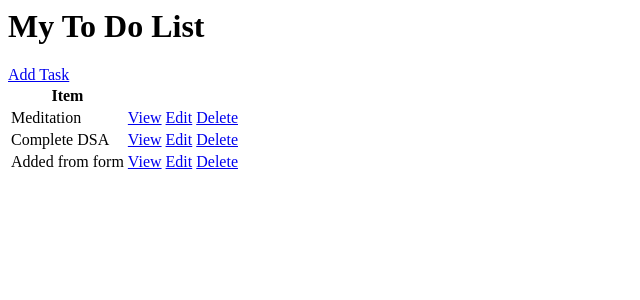
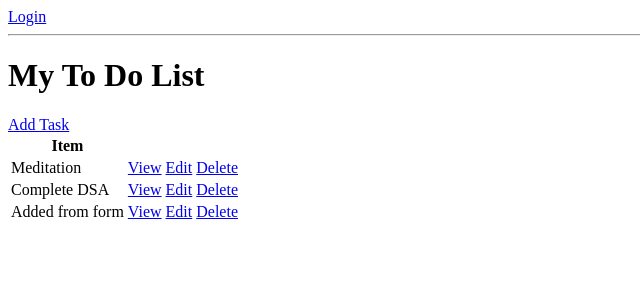
Before and after one commit to dwijgohil24/To-Do_Web-App, a Django app: page / in a window 1280 px wide. Shown: the top 300 px of the page, without its empty margins (0-640 px from the left). Run offline with Django 3.2, Linux system fonts and the light colour scheme; data comes from the database, SQL or seed files in the repository; both versions use the stored data as it was after the commit.

Commit message:
implemented login & logout auth functionality

```diff
--- a/base/templates/base/task_list.html
+++ b/base/templates/base/task_list.html
@@ -1,3 +1,11 @@
+{% if request.user.is_authenticated %}
+    <p>{{request.user}}</p>
+    <a href="{% url 'logout' %}"> Logout </a>
+{% else %}
+    <a href="{% url 'login' %}"> Login </a>
+{% endif%}
+
+<hr>
 <h1>My To Do List</h1>
 <a href="{% url 'task-create' %}">Add Task</a>
 <table>
--- a/base/urls.py
+++ b/base/urls.py
@@ -1,7 +1,11 @@
 from django.urls import path
-from .views import TaskList,TaskDetail,TaskCreate,TaskUpdate, TaskDelete
+from .views import TaskList,TaskDetail,TaskCreate,TaskUpdate, TaskDelete, customLoginView
+from django.contrib.auth.views import LogoutView
 
 urlpatterns = [
+    path('login/', customLoginView.as_view(), name = 'login'),
+    path('logout/', LogoutView.as_view(next_page = 'login'), name = 'logout'),
+
     path('',TaskList.as_view(), name = 'tasks'),
     path('task/<int:pk>/',TaskDetail.as_view(), name = 'task'),
     path('task-create/',TaskCreate.as_view(), name = 'task-create'),
--- a/base/views.py
+++ b/base/views.py
@@ -4,7 +4,17 @@ from django.views.generic.detail import DetailView
 from django.views.generic.edit import CreateView, UpdateView, DeleteView
 from django.urls import reverse_lazy
 from .models import Task
+
+from django.contrib.auth.views import LoginView
 # Create your views here.
+
+class customLoginView(LoginView):
+    template_name = 'base/login.html'
+    fields = '__all__'
+    redirect_authenticated_user = True
+
+    def get_success_url(self):
+        return reverse_lazy('tasks')
 
 #we are inheriting from the ListView to make our class TaskList, we will have all the functionality list view has and on top of it we will make our custom additional functionalities.
 class TaskList(ListView):
```
Also changed, not shown: base/templates/base/login.html (added, +7 -0 lines), db.sqlite3.
